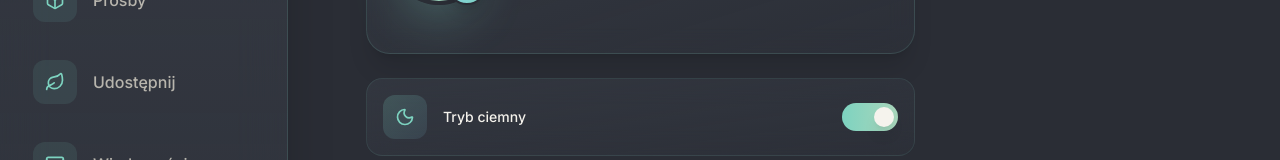
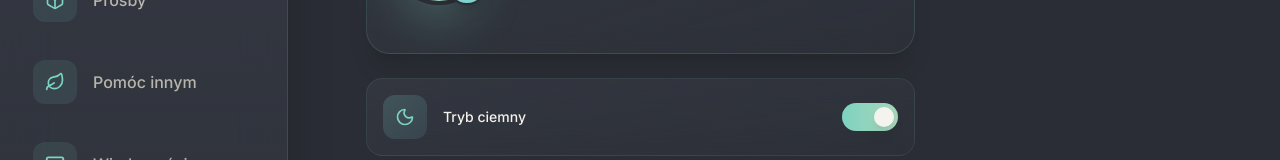
Before and after one commit to NasTiaFox30/LocalLoop, a React (Vite) app: page /profile in a window 1280 px wide. Shown: the part 240-400 px from the top of the page. Built offline with nearby package versions, Linux system fonts and the light colour scheme.

Commit message:
Chnaged paths in navItems (DesktopSidebar)

```diff
--- a/src/app/components/DesktopSidebar.tsx
+++ b/src/app/components/DesktopSidebar.tsx
@@ -3,8 +3,8 @@ import { Home, Package, Leaf, Mail, User, LogOut } from 'lucide-react';
 
 const navItems = [
   { icon: Home,    label: 'Home',             path: '/dashboard' },
-  { icon: Package, label: 'Prośby',           path: '/request' },
-  { icon: Leaf,    label: 'Udostępnij',       path: '/listing' },
+  { icon: Package, label: 'Prośby',           path: '/request-help' },
+  { icon: Leaf,    label: 'Pomóc innym',       path: '/request-favor' },
   { icon: Mail,    label: 'Wiadomości',       path: '/messages' },
   { icon: Package, label: 'Moje Ogłoszenia', path: '/my-listings' },
   { icon: User,    label: 'Profil',           path: '/profile' },
```
